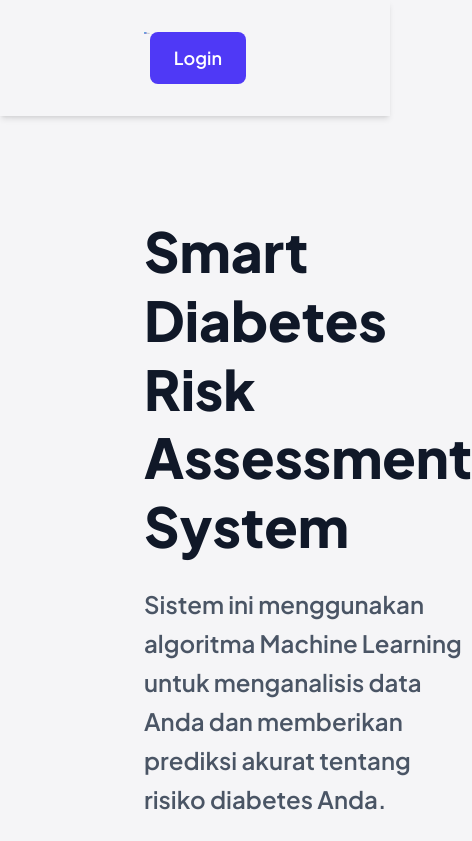
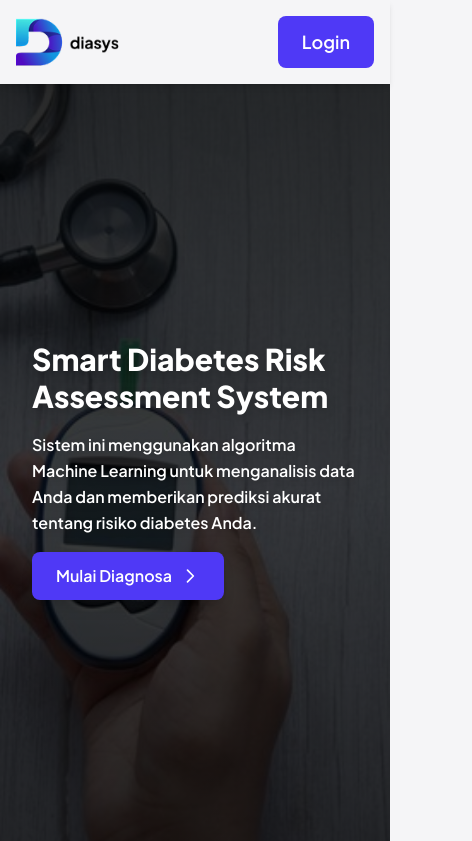
Before and after one commit to nadznaf/diasys-ppd, a Next.js app: page / in a window 390 px wide. Shown: the top 841 px of the page, 472 px wide, since content can reach past the window. Built offline with nearby package versions, Linux system fonts and the light colour scheme.

Commit message:
feat: scaffold core application pages, components, global styles, and user authentication flow

```diff
--- a/app/globals.css
+++ b/app/globals.css
@@ -23,9 +23,84 @@
 
 html {
   font-family: var(--font-plus-jakarta), sans-serif;
+  scroll-behavior: smooth;
 }
 
 body {
   background: var(--background);
   color: var(--foreground);
 }
+
+@keyframes fadeIn {
+  from {
+    opacity: 0;
+  }
+
+  to {
+    opacity: 1;
+  }
+}
+
+@keyframes slideInLeft {
+  from {
+    opacity: 0;
+    transform: translateX(-30px);
+  }
+
+  to {
+    opacity: 1;
+    transform: translateX(0);
+  }
+}
+
+@keyframes slideInRight {
+  from {
+    opacity: 0;
+    transform: translateX(30px);
+  }
+
+  to {
+    opacity: 1;
+    transform: translateX(0);
+  }
+}
+
+@keyframes slideDown {
+  from {
+    opacity: 0;
+    transform: translateY(-20px);
+  }
+
+  to {
+    opacity: 1;
+    transform: translateY(0);
+  }
+}
+
+.animate-fade-in {
+  animation: fadeIn 0.6s ease-out;
+}
+
+.animate-slide-in-left {
+  animation: slideInLeft 0.8s ease-out;
+}
+
+.animate-slide-in-right {
+  animation: slideInRight 0.8s ease-out;
+}
+
+.animate-slide-down {
+  animation: slideDown 0.5s ease-out;
+}
+
+/* Hide number input spinners */
+input[type="number"]::-webkit-inner-spin-button,
+input[type="number"]::-webkit-outer-spin-button {
+  -webkit-appearance: none;
+  margin: 0;
+}
+
+input[type="number"] {
+  -moz-appearance: textfield;
+  appearance: textfield;
+}
--- a/app/page.tsx
+++ b/app/page.tsx
@@ -97,7 +97,7 @@ export default function Home() {
   }
 
   return (
-    <main className="mt-32">
+    <main className="mt-16 lg:mt-32">
       {/* Start Page - Selalu tampil untuk semua user */}
       <section id="start-section">
         <StartPage onStartDiagnosis={handleStartDiagnosis} />
--- a/components/layout/Navbar.tsx
+++ b/components/layout/Navbar.tsx
@@ -131,7 +131,7 @@ export default function Navbar() {
             return (
                 <Button
                     onClick={handleRegister}
-          className="bg-indigo-600 hover:bg-indigo-700 text-white px-6 py-3 rounded-lg text-lg font-semibold flex items-center gap-2 transition-colors"
+                    className="bg-indigo-600 hover:bg-indigo-700 hover:scale-105 text-white px-4 sm:px-6 py-2 sm:py-3 rounded-lg text-sm sm:text-lg font-semibold flex items-center gap-2 transition-all duration-300"
                 >
                     Register
                 </Button>
@@ -143,7 +143,7 @@ export default function Navbar() {
             return (
                 <Button
                     onClick={handleLogin}
-          className="bg-indigo-600 hover:bg-indigo-700 text-white px-6 py-3 rounded-lg text-lg font-semibold flex items-center gap-2 transition-colors"
+                    className="bg-indigo-600 hover:bg-indigo-700 hover:scale-105 text-white px-4 sm:px-6 py-2 sm:py-3 rounded-lg text-sm sm:text-lg font-semibold flex items-center gap-2 transition-all duration-300"
                 >
                     Login
                 </Button>
@@ -156,12 +156,12 @@ export default function Navbar() {
                 <div className="relative" ref={dropdownRef}>
                     <button
                         onClick={toggleDropdown}
-            className="my-auto text-2xl font-bold text-black hover:text-indigo-600 transition flex items-center gap-2"
+                        className="my-auto text-base sm:text-xl md:text-2xl font-bold text-black hover:text-indigo-600 transition-colors duration-300 flex items-center gap-2"
                     >
-            Hai, {userName}!
+                        <span className="hidden sm:inline">Hai, {userName}!</span>
+                        <span className="sm:hidden">{userName}</span>
                         <svg
-              className={`w-5 h-5 transition-transform ${
-                showDropdown ? "rotate-180" : ""
+                            className={`w-4 h-4 sm:w-5 sm:h-5 transition-transform duration-300 ${showDropdown ? "rotate-180" : ""
                                 }`}
                             fill="none"
                             stroke="currentColor"
@@ -178,10 +178,10 @@ export default function Navbar() {
 
                     {/* Dropdown Menu */}
                     {showDropdown && (
-            <div className="absolute right-0 mt-2 w-48 bg-white rounded-lg shadow-lg py-2 border border-gray-200">
+                        <div className="absolute right-0 mt-2 w-48 bg-white rounded-lg shadow-lg py-2 border border-gray-200 animate-fade-in">
                             <button
                                 onClick={handleLogoutClick}
-                className="w-full text-left px-4 py-2 text-gray-700 hover:bg-gray-100 flex items-center gap-2"
+                                className="w-full text-left px-4 py-2 text-gray-700 hover:bg-gray-100 transition-colors duration-200 flex items-center gap-2"
                             >
                                 <svg
                                     className="w-5 h-5"
@@ -216,14 +216,15 @@ export default function Navbar() {
 
     return (
         <>
-      <nav className="bg-background font-plus-jakarta w-full fixed top-0 z-100 shadow-md">
-        <div className="flex justify-between mx-36 my-8">
-          <Link href="/">
+            <nav className="bg-background font-plus-jakarta w-full fixed top-0 z-100 shadow-md animate-slide-down shadow-md">
+                <div className="flex justify-between items-center px-4 sm:px-6 md:px-12 lg:px-36 py-4 md:py-6 lg:py-8">
+                    <Link href="/" className="transition-transform hover:scale-105 duration-300">
                         <Image
                             src="/logo/logo-landing-page.png"
                             alt="diasys logo"
-              width={139}
-              height={60}
+                            width={110}
+                            height={48}
+                            className="sm:w-[139px] sm:h-[60px]"
                         />
                     </Link>
 
@@ -231,7 +232,6 @@ export default function Navbar() {
                 </div>
             </nav>
 
-      {/* Logout Confirmation Dialog */}
             {showLogoutDialog && (
                 <div className="fixed inset-0 z-[200] flex items-center justify-center backdrop-blur-sm bg-white/30">
                     <div className="bg-white rounded-lg shadow-xl p-6 max-w-md w-full mx-4">
--- a/components/sections/StartPage.tsx
+++ b/components/sections/StartPage.tsx
@@ -4,20 +4,29 @@ import { Button } from '@/components/ui/Button';
 
 export default function StartPage({ onStartDiagnosis }: { onStartDiagnosis: () => void }) {
   return (
-    <section className="bg-background h-216 py-auto flex items-center">
-      <div className="flex lg:flex-row lg:items-center lg:justify-between mx-36">
-        {/* Left Content */}
-        <div className="flex-1 space-y-6">
-          <h1 className="text-[55px] font-extrabold text-gray-900 leading-tight">
+    <section className="relative min-h-screen pb-8 flex items-center px-8 sm:px-6 md:px-12 lg:px-36 overflow-hidden">
+      <div
+        className="absolute inset-0 bg-[url('/images/home.png')] bg-cover bg-center lg:hidden"
+        style={{
+          backgroundPosition: 'center',
+          filter: 'brightness(0.4)'
+        }}
+      ></div>
+
+      <div className="absolute inset-0 bg-gradient-to-b from-black/60 via-black/40 to-black/60 lg:hidden"></div>
+
+      <div className="relative z-10 flex flex-col lg:flex-row lg:items-center lg:justify-between gap-8 lg:gap-12 w-full animate-fade-in">
+        <div className="flex-1 space-y-4 md:space-y-6 animate-slide-in-left">
+          <h1 className="text-3xl sm:text-4xl md:text-5xl lg:text-[55px] font-extrabold text-white lg:text-gray-900 leading-tight drop-shadow-lg lg:drop-shadow-none">
             Smart Diabetes Risk Assessment System
           </h1>
-          <p className="text-gray-600 text-2xl leading-relaxed font-semibold">
+          <p className="text-white lg:text-gray-600 text-base sm:text-lg md:text-xl lg:text-2xl leading-relaxed font-semibold drop-shadow-md lg:drop-shadow-none">
             Sistem ini menggunakan algoritma Machine Learning untuk menganalisis data Anda dan
             memberikan prediksi akurat tentang risiko diabetes Anda.
           </p>
           <Button
             onClick={onStartDiagnosis}
-            className="bg-indigo-600 hover:bg-indigo-700 text-white px-8 py-4 rounded-lg text-lg font-semibold flex items-center gap-2 transition-colors"
+            className="bg-indigo-600 hover:bg-indigo-700 hover:scale-105 text-white px-6 sm:px-8 py-3 sm:py-4 rounded-lg text-base sm:text-lg font-semibold flex items-center gap-2 transition-all duration-300 shadow-lg hover:shadow-xl"
           >
             Mulai Diagnosa
             <svg className="w-5 h-5" fill="none" stroke="currentColor" viewBox="0 0 24 24">
@@ -26,17 +35,8 @@ export default function StartPage({ onStartDiagnosis }: { onStartDiagnosis: () =
           </Button>
         </div>
 
-        {/* Right Image */}
-        <div className="flex-1 relative justify-end items-end flex">
-          <div className="lg:w-140 lg:h-140 aspect-square lg:bg-[url('/images/home.png')] bg-cover bg-center rounded-lg shadow-lg ">
-            {/* <Image
-                src="/images/home.png"
-                alt="Diabetes Assessment"
-                fill
-                className="rounded-lg object-cover shadow-lg"
-                priority
-              /> */}
-          </div>
+        <div className="hidden lg:flex flex-1 relative justify-end items-center animate-slide-in-right">
+          <div className="w-full max-w-md lg:w-140 lg:h-140 aspect-square bg-[url('/images/home.png')] bg-cover bg-center rounded-lg shadow-lg hover:shadow-2xl transition-shadow duration-300"></div>
         </div>
       </div>
     </section>
```
Also changed, not shown: components/sections/FormData.tsx (+40 -37 lines). Lines whose indentation alone changed are shown as unchanged.
